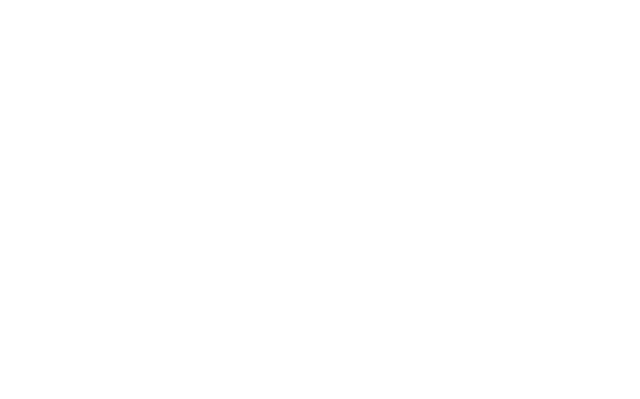
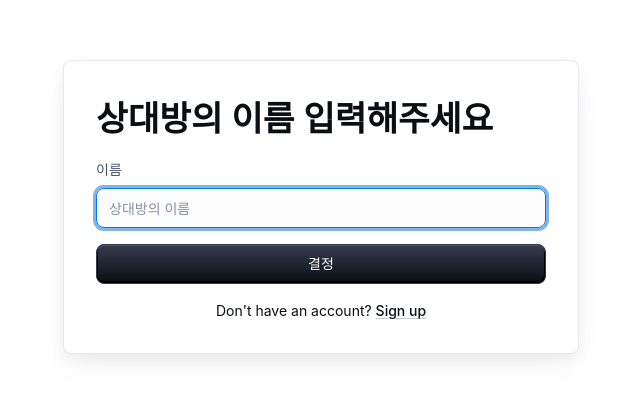
Before and after one commit to k-sonny/webrtc-firebase, a React (Create React App) app: page / in a window 1280 px wide. Shown: the part 1089-1488 px from the top of the page, without its empty margins (319-959 px from the left). Before the commit the page ends 864 px from the top, so only its background shows below. Built offline with nearby package versions, Linux system fonts and the light colour scheme; no server answers.

Commit message:
Let's set localPeerName

```diff
--- a/src/components/App.js
+++ b/src/components/App.js
@@ -25,10 +25,10 @@
       localPeerName={localPeerName}
       setLocalPeerName={setLocalPeerName}
     />
-    {/* <InputFormRemote
+    <InputFormRemote
       remotePeerName={remotePeerName}
       setRemotePeerName={setRemotePeerName}
-    /> */}
+    />
   </>
 }
 
```
